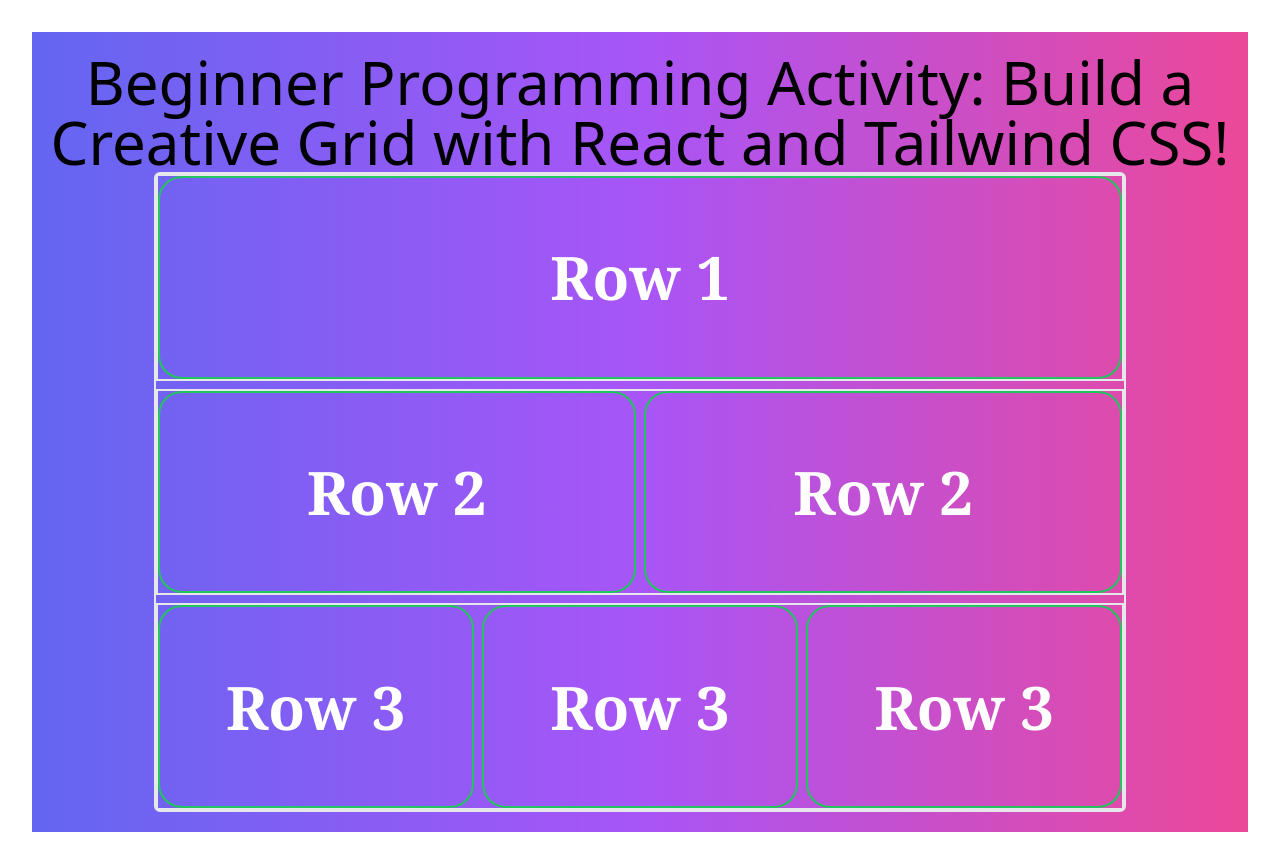
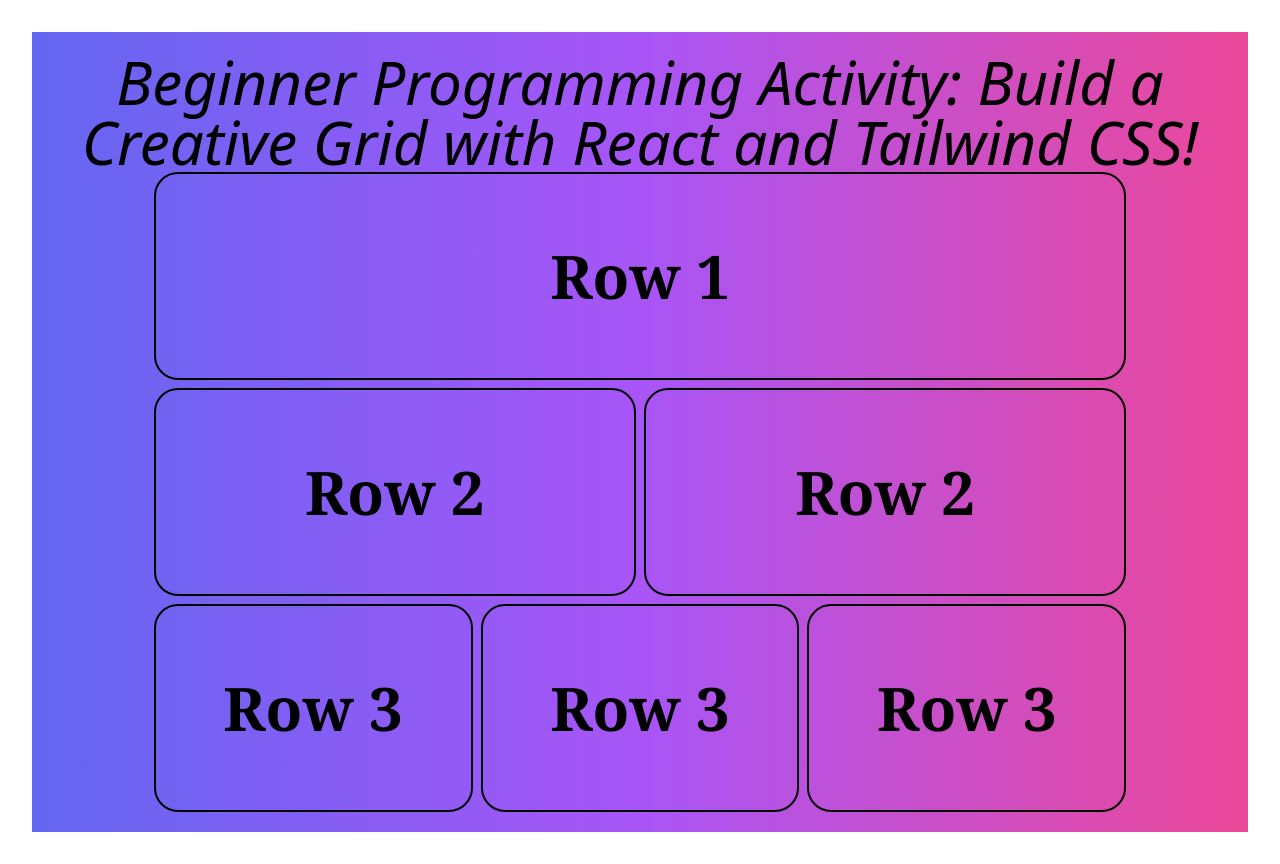
Before and after one commit to elRapha04/Calculator, a React (Vite) app in the folder Web Development/Practice/React/div-lesson/: page / in a window 1280 px wide. Built offline with nearby package versions, Linux system fonts and the light colour scheme.

Commit message:
Update App.tsx

```diff
--- a/Web Development/Practice/React/div-lesson/src/App.tsx
+++ b/Web Development/Practice/React/div-lesson/src/App.tsx
@@ -4,21 +4,21 @@
   return (
     <>
       <div className="bg-gradient-to-r from-indigo-500 via-purple-500 to-pink-500 w-full h-screen flex flex-col justify-center items-center">
-        <h1 className="text-2xl sm:text-3xl md:text-4xl lg:text-6xl">
+        <h1 className="font-sans font-medium italic text-2xl sm:text-3xl md:text-4xl lg:text-6xl">
           Beginner Programming Activity: Build a Creative Grid with React and
           Tailwind CSS!
         </h1>
 
         <div
           id="grid-container"
-          className="size-4/5 border-2 rounded-md flex flex-col space-y-2 text-white font-extrabold font-serif"
+          className="size-4/5 rounded-md flex flex-col space-y-2 text-black font-extrabold font-serif"
         >
-          <div id="group-div" className="border-2 flex h-full ">
+          <div id="group-div" className="flex h-full">
             <div
               id="inDiv"
-              className="size-full rounded-3xl border-2 border-green-500 flex justify-center items-center group transition-all duration-500 hover:border-green-400 hover:border-8"
+              className="size-full rounded-3xl border-2 border-black flex justify-center items-center group transition-all duration-500 hover:border-green-400 hover:backdrop-blur hover:bg-white"
             >
-              <p className="text-4xl sm:text-5xl md:text-6xl lg:text-6xl group-hover:text-6xl md:group-hover:text-7xl group-hover:text-black transition-all duration-500">
+              <p className="text-4xl sm:text-5xl md:text-6xl lg:text-6xl group-hover:text-6xl md:group-hover:text-7xl group-hover:text-white transition-all duration-500">
                 Row 1
               </p>
             </div>
@@ -26,21 +26,21 @@
 
           <div
             id="group-div"
-            className="border-2 flex flex-col space-y-2 sm:space-y-0 sm:flex-row size-full sm:space-x-2"
+            className="flex flex-col space-y-2 sm:space-y-0 sm:flex-row size-full sm:space-x-2"
           >
             <div
               id="inDiv"
-              className="size-full rounded-3xl border-2 border-green-500 flex justify-center items-center group flex-[1] hover:flex-[2] transition-all duration-500 hover:border-green-400 hover:border-8"
+              className="size-full rounded-3xl border-2 border-black flex justify-center items-center group flex-[1] hover:flex-[2] transition-all duration-500 hover:border-green-400 hover:backdrop-blur hover:bg-white"
             >
-              <p className="text-3xl sm:text-4xl md:text-5xl lg:text-6xl group-hover:text-5xl md:lg:group-hover:text-6xl lg:group-hover:text-7xl  group-hover:text-black transition-all duration-500">
+              <p className="text-3xl sm:text-4xl md:text-5xl lg:text-6xl group-hover:text-5xl md:lg:group-hover:text-6xl lg:group-hover:text-7xl  group-hover:text-white transition-all duration-500">
                 Row 2
               </p>
             </div>
             <div
               id="inDiv"
-              className="size-full rounded-3xl border-2 border-green-500 flex justify-center items-center group flex-[1] hover:flex-[2] transition-all duration-500 hover:border-green-400 hover:border-8"
+              className="size-full rounded-3xl border-2 border-black flex justify-center items-center group flex-[1] hover:flex-[2] transition-all duration-500 hover:border-green-400 hover:backdrop-blur hover:bg-white"
             >
-              <p className="text-3xl sm:text-4xl md:text-5xl lg:text-6xl group-hover:text-5xl md:lg:group-hover:text-6xl lg:group-hover:text-7xl  group-hover:text-black transition-all duration-500">
+              <p className="text-3xl sm:text-4xl md:text-5xl lg:text-6xl group-hover:text-5xl md:lg:group-hover:text-6xl lg:group-hover:text-7xl  group-hover:text-white transition-all duration-500">
                 Row 2
               </p>
             </div>
@@ -48,29 +48,29 @@
 
           <div
             id="group-div"
-            className="border-2 flex flex-col space-y-2 sm:space-y-0 sm:flex-row size-full sm:space-x-2"
+            className="flex flex-col space-y-2 sm:space-y-0 sm:flex-row size-full sm:space-x-2"
           >
             <div
               id="inDiv"
-              className="size-full rounded-3xl border-2 border-green-500 flex justify-center items-center transition-all duration-500 flex-[1] group hover:flex-[2] hover:border-green-400 hover:border-8"
+              className="size-full rounded-3xl border-2 border-black flex justify-center items-center transition-all duration-500 flex-[1] group hover:flex-[2] hover:border-green-400 hover:backdrop-blur hover:bg-white"
             >
-              <p className="text-2xl sm:text-3xl md:text-4xl lg:text-6xl group-hover:text-5xl group-hover:text-black lg:group-hover:text-7xl transition-all duration-500">
+              <p className="text-2xl sm:text-3xl md:text-4xl lg:text-6xl group-hover:text-5xl group-hover:text-white lg:group-hover:text-7xl transition-all duration-500">
                 Row 3
               </p>
             </div>
             <div
               id="inDiv"
-              className="size-full rounded-3xl border-2 border-green-500 flex justify-center items-center transition-all duration-500 flex-[1] group hover:flex-[2] hover:border-green-400 hover:border-8"
+              className="size-full rounded-3xl border-2 border-black flex justify-center items-center transition-all duration-500 flex-[1] group hover:flex-[2] hover:border-green-400 hover:backdrop-blur hover:bg-white"
             >
-              <p className="text-2xl sm:text-3xl md:text-4xl lg:text-6xl group-hover:text-5xl group-hover:text-black lg:group-hover:text-7xl transition-all duration-500">
+              <p className="text-2xl sm:text-3xl md:text-4xl lg:text-6xl group-hover:text-5xl group-hover:text-white lg:group-hover:text-7xl transition-all duration-500">
                 Row 3
               </p>
             </div>
             <div
               id="inDiv"
-              className="size-full rounded-3xl border-2 border-green-500 flex justify-center items-center transition-all duration-500 flex-[1] group hover:flex-[2] hover:border-green-400 hover:border-8"
+              className="size-full rounded-3xl border-2 border-black flex justify-center items-center transition-all duration-500 flex-[1] group hover:flex-[2] hover:border-green-400 hover:backdrop-blur hover:bg-white"
             >
-              <p className="text-2xl sm:text-3xl md:text-4xl lg:text-6xl group-hover:text-5xl group-hover:text-black lg:group-hover:text-7xl transition-all duration-500">
+              <p className="text-2xl sm:text-3xl md:text-4xl lg:text-6xl group-hover:text-5xl group-hover:text-white lg:group-hover:text-7xl transition-all duration-500">
                 Row 3
               </p>
             </div>
```
